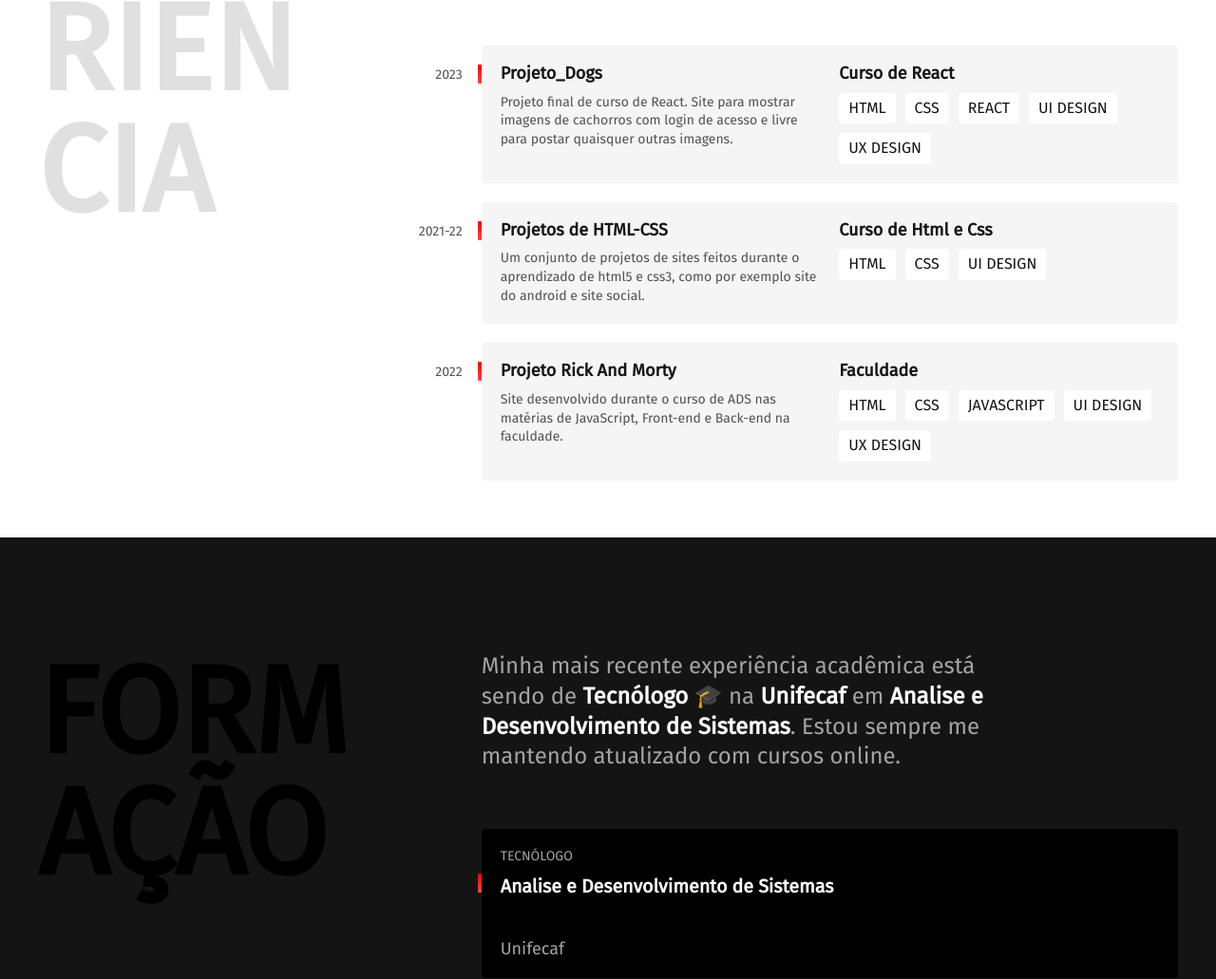
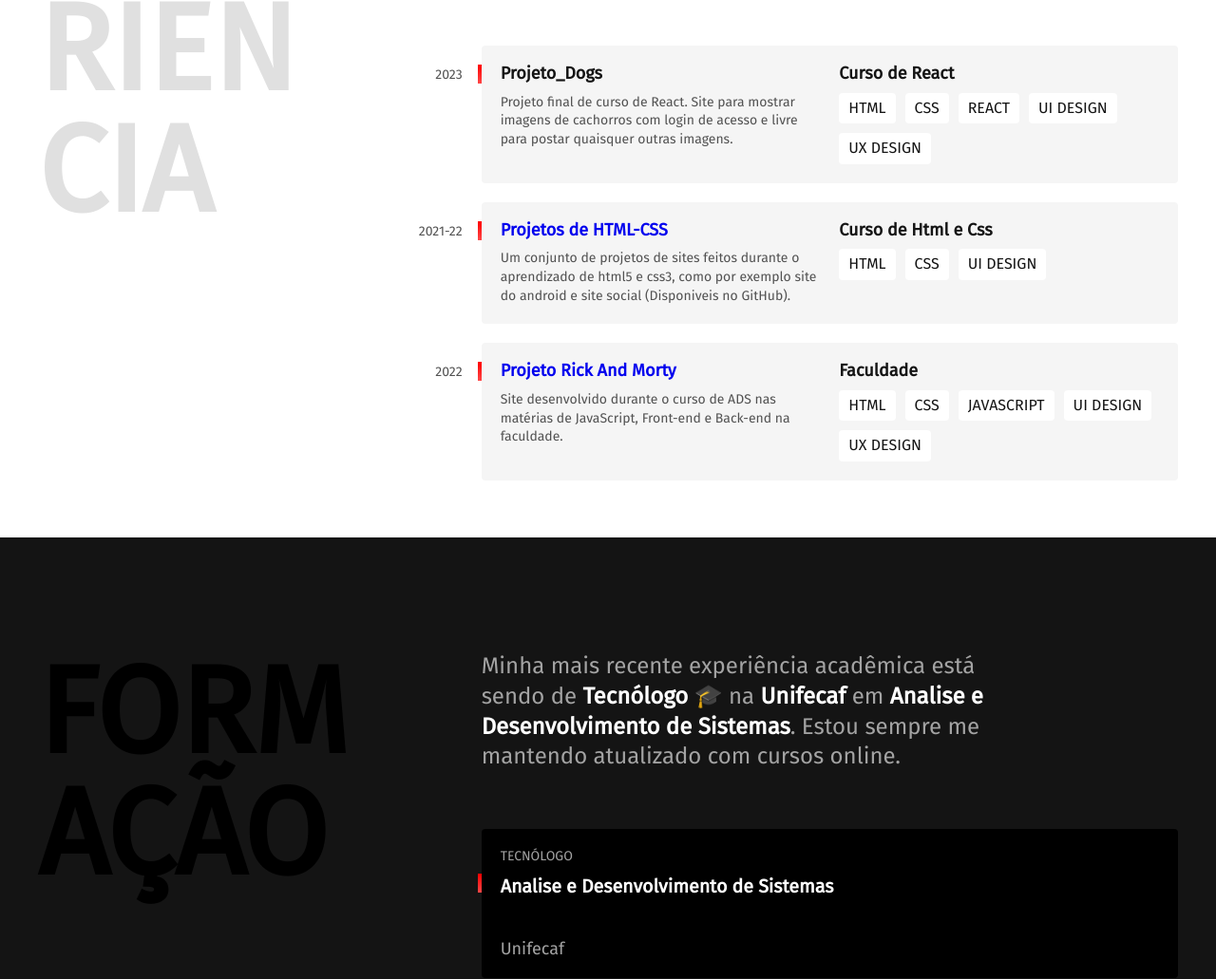
Before and after one commit to EdNatan21/Portfolio, a plain HTML site: page index.html in a window 1280 px wide. Shown: the part 684-1715 px from the top of the page at 95% size. Drawn offline with Linux system fonts and the light colour scheme.

Commit message:
Novos Links

```diff
--- a/Css/global.css
+++ b/Css/global.css
@@ -45,3 +45,7 @@ img {
     max-width: initial !important;
   }
 }
+
+a {
+  text-decoration: none;
+}
--- a/index.html
+++ b/index.html
@@ -11,7 +11,7 @@
 
 <body>
   <header class="header">
-    <img src="/img/Edson Natan.svg" alt="Edson Natan" width="278" height="59">
+    <img src="img/Edson Natan.svg" alt="Edson Natan" width="278" height="59">
     <nav>
       <ul class="header-menu">
         <li><a href="#experiencia">Experiência</a></li>
@@ -22,7 +22,7 @@
   </header>
 
   <main class="introducao">
-    <img src="/img/Minha Foto.svg" alt="Minha foto" width="360" height="512">
+    <img src="img/Minha Foto.svg" alt="Minha foto" width="360" height="512">
     <div>
       <h1>Desenvolvedor <br> Front-End & <br> UX/UI Designer</h1>
       <p>Localizado em São Paulo</p>
@@ -50,9 +50,9 @@
 
       <div class="empresa">
         <span class="empresa-ano">2021-22</span>
-        <h3 class="empresa-titulo">Projetos de HTML-CSS</h3>
+        <h3 class="empresa-titulo"><a href="https://github.com/EdNatan21" target="_blank">Projetos de HTML-CSS</a></h3>
         <span class="empresa-titulo">Curso de Html e Css</span>
-        <p class="empresa-texto">Um conjunto de projetos de sites feitos durante o aprendizado de html5 e css3, como por exemplo site do android e site social.</p>
+        <p class="empresa-texto">Um conjunto de projetos de sites feitos durante o aprendizado de html5 e css3, como por exemplo site do android e site social (Disponiveis no GitHub).</p>
         <ul class="empresa-habilidades">
           <li>HTML</li>
           <li>CSS</li>
@@ -62,7 +62,7 @@
 
       <div class="empresa">
         <span class="empresa-ano">2022</span>
-        <h3 class="empresa-titulo">Projeto Rick And Morty</h3>
+        <h3 class="empresa-titulo"><a href="https://ednatan21.github.io/Ricky_And_Morty/" target="_blank">Projeto Rick And Morty</a></h3>
         <span class="empresa-titulo">Faculdade</span>
         <p class="empresa-texto">Site desenvolvido durante o curso de ADS nas matérias de JavaScript, Front-end e Back-end na faculdade.</p>
         <ul class="empresa-habilidades">
```
